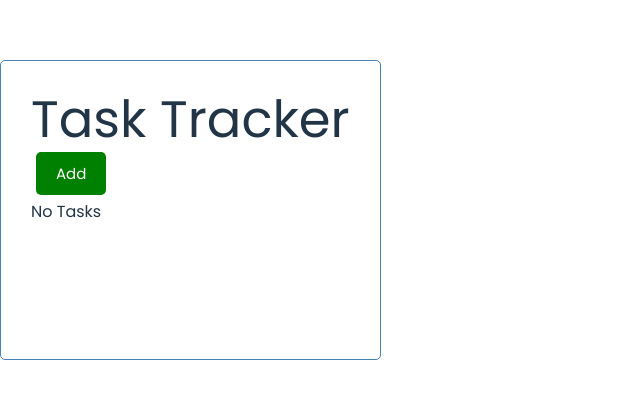
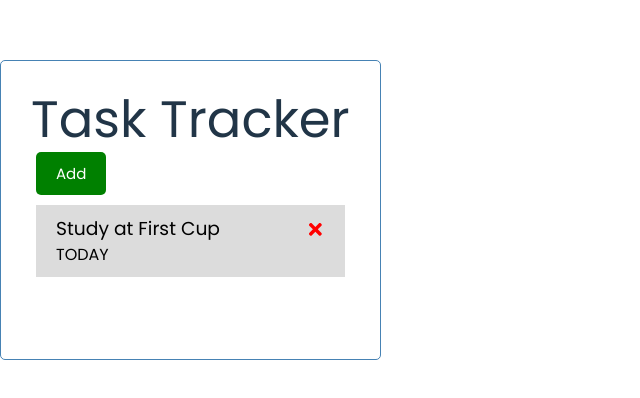
Before and after one commit to doanaminh/traversy-react-cc, a React (Vite) app: page / in a window 1280 px wide. Shown: the part 190-588 px from the top of the page, without its empty margins (0-640 px from the left). Built offline with nearby package versions, Linux system fonts and the light colour scheme; data requests are answered from the project's data file.

Commit message:
Added DB and code to fetch and mutate DB

```diff
--- /dev/null
+++ b/db.json
@@ -0,0 +1,10 @@
+{
+  "tasks": [
+    {
+      "text": "Study at First Cup",
+      "time": "TODAY",
+      "reminder": false,
+      "id": 1
+    }
+  ]
+}
--- a/package.json
+++ b/package.json
@@ -6,9 +6,11 @@
   "scripts": {
     "dev": "vite",
     "build": "vite build",
-    "preview": "vite preview"
+    "preview": "vite preview",
+    "server": "json-server --watch db.json --port 5000"
   },
   "dependencies": {
+    "json-server": "^0.17.2",
     "react": "^18.2.0",
     "react-dom": "^18.2.0",
     "react-icons": "^4.8.0"
--- a/src/App.jsx
+++ b/src/App.jsx
@@ -1,4 +1,4 @@
-import { useState } from 'react'
+import { useState, useEffect } from 'react'
 import './App.css'
 import Header from './components/Header';
 import Button from './components/Button';
@@ -8,16 +8,46 @@ import AddTask from './components/AddTask';
 const  App = () => {
   const [showAddTask, setShowAddTask] = useState(false);
   const [tasks, setTasks] = useState([]);
+  useEffect(() => {
+    const getTasks = async () => {
+      const tasksFromServer = await fetchTasks();
+      setTasks(tasksFromServer);
+    }
+
+    getTasks();
+  }, [])
+
+  // Fetch Tasks
+  const fetchTasks = async () => {
+    const res = await fetch('http://localhost:5000/tasks');
+    const data = await res.json();
+    return data;
+  }
 
   // Add Task
-  const addTask = (task) => {
-    const id = Math.floor(Math.random() * 10000) + 1;
-    const newTask = {id, ...task};
-    setTasks([...tasks, newTask]);
+  const addTask = async (task) => {
+    const res = await fetch(`http://localhost:5000/tasks`, {
+      method: 'POST',
+      headers: {
+        'Content-type': 'application/json'
+      },
+      body: JSON.stringify(task)
+    })
+
+    const data = await res.json();
+    setTasks([...tasks, data]);
+
+    // const id = Math.floor(Math.random() * 10000) + 1;
+    // const newTask = {id, ...task};
+    // setTasks([...tasks, newTask]);
   }
 
   // Delete Task
-  const deleteTask = id => {
+  const deleteTask = async (id) => {
+    await fetch(`http://localhost:5000/tasks/${id}`, {
+      method:'DELETE',
+    })
+
     setTasks(tasks.filter(el => el.id !== id));
   }
 
--- a/src/components/Tasks.jsx
+++ b/src/components/Tasks.jsx
@@ -3,8 +3,8 @@ import Task from './Task';
 const Tasks = ({ tasks, onDelete, onToggle }) => {
     return (
         <>
-            {tasks.map(el => {
-                return <Task key={el.id} task={el} onDelete={onDelete} onToggle={onToggle} />
+            {tasks.map((el, i) => {
+                return <Task key={i} task={el} onDelete={onDelete} onToggle={onToggle} />
             }
             )}
         </>
```
Also changed, not shown: 1 other file (tests, documents, lock files or other folders).
